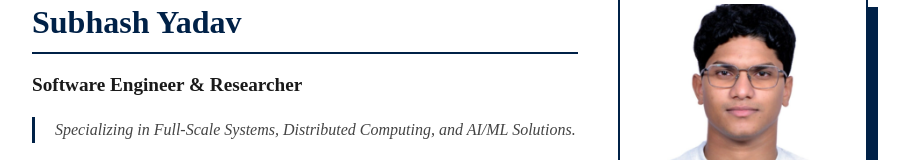
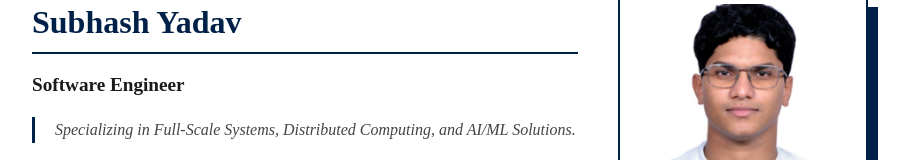
Before and after one commit to subhashyadavon/SubhashYadav, a React (Vite) app: page / in a window 1280 px wide. Shown: the part 164-324 px from the top of the page, without its empty margins (190-1099 px from the left). Built offline with nearby package versions, Linux system fonts and the light colour scheme.

Commit message:
feat: removed researcher from hero subtitle

```diff
--- a/src/components/Hero/Hero.jsx
+++ b/src/components/Hero/Hero.jsx
@@ -8,7 +8,7 @@ const Hero = () => {
             <div className="two-column">
                 <div className="left">
                     <h1>Subhash Yadav</h1>
-                    <p className="hero-subtitle">Software Engineer & Researcher</p>
+                    <p className="hero-subtitle">Software Engineer</p>
                     <p className="hero-tagline">Specializing in Full-Scale Systems, Distributed Computing, and AI/ML Solutions.</p>
                 </div>
                 <div className="right">
```
